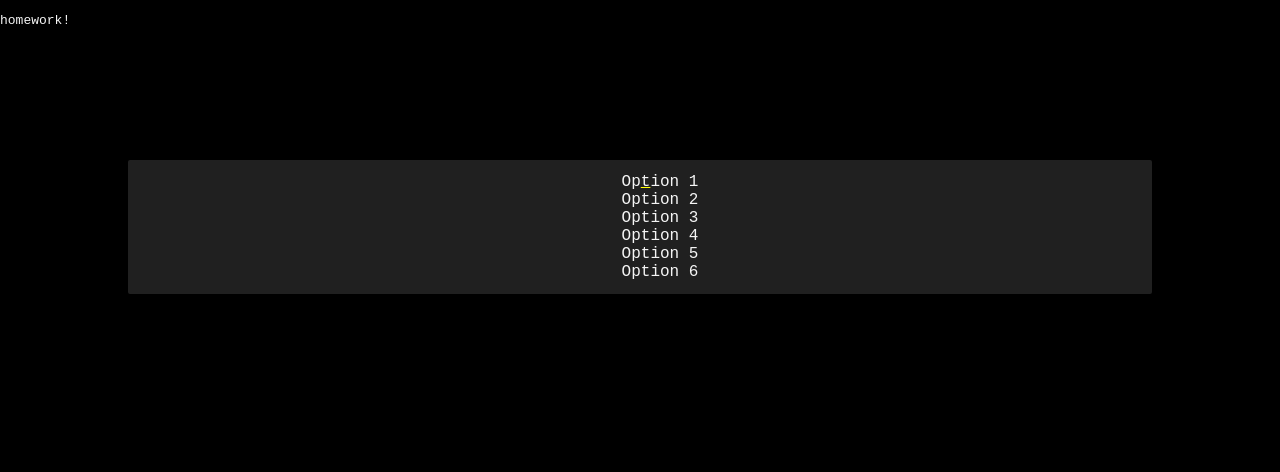
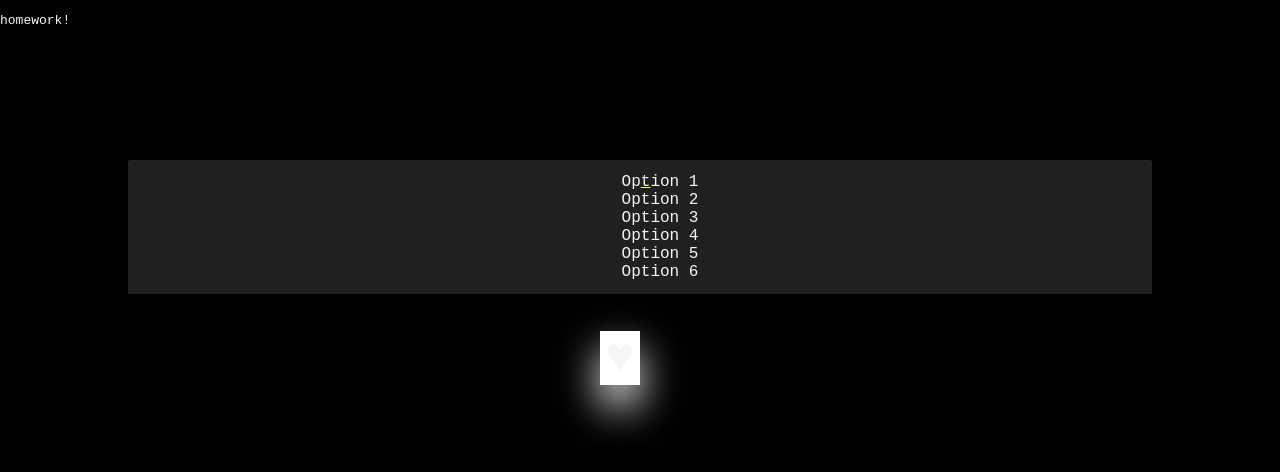
Before and after one commit to william-newman/coda-core, an Angular app: page / in a window 1280 px wide. Shown: the top 472 px of the page. Built offline with nearby package versions, Linux system fonts and the light colour scheme.

Commit message:
Made one star

```diff
--- a/src/app/app.component.html
+++ b/src/app/app.component.html
@@ -8,6 +8,7 @@
     <li class="main-list"><a routerLink="/" class="link">Option 6</a></li>
   </ul>
 </nav>
+<div class="star">♥</div>
 <!-- add stars -->
 <!-- add link hover animations -->
 
--- a/src/styles.css
+++ b/src/styles.css
@@ -4,6 +4,7 @@ body {
   font-family: monospace;
   margin: 0;
   padding: 0;
+  overflow: hidden;
 }
 
 a {
@@ -49,6 +50,20 @@ a:hover {
     list-style-type: none;
 }
 
+.star {
+    text-align: center;
+    position: absolute;
+    bottom: -50px;
+    right: 50%;
+    background-color: white;
+    box-shadow: 0px 20px 40px whitesmoke;
+    width: 40px;
+    padding: 0px;
+    font-size: 3rem;
+    margin: auto;
+    animation: stars 10s linear 0s infinite normal;
+}
+
 @keyframes hover-select {
     0% {
         background-color: purple;
@@ -63,3 +78,12 @@ a:hover {
         padding: 0px 20px;
     }
 }
+
+@keyframes stars {
+    0% {
+        bottom: -50px;
+    }
+    100% {
+        bottom: 110%;
+    }
+}
```
